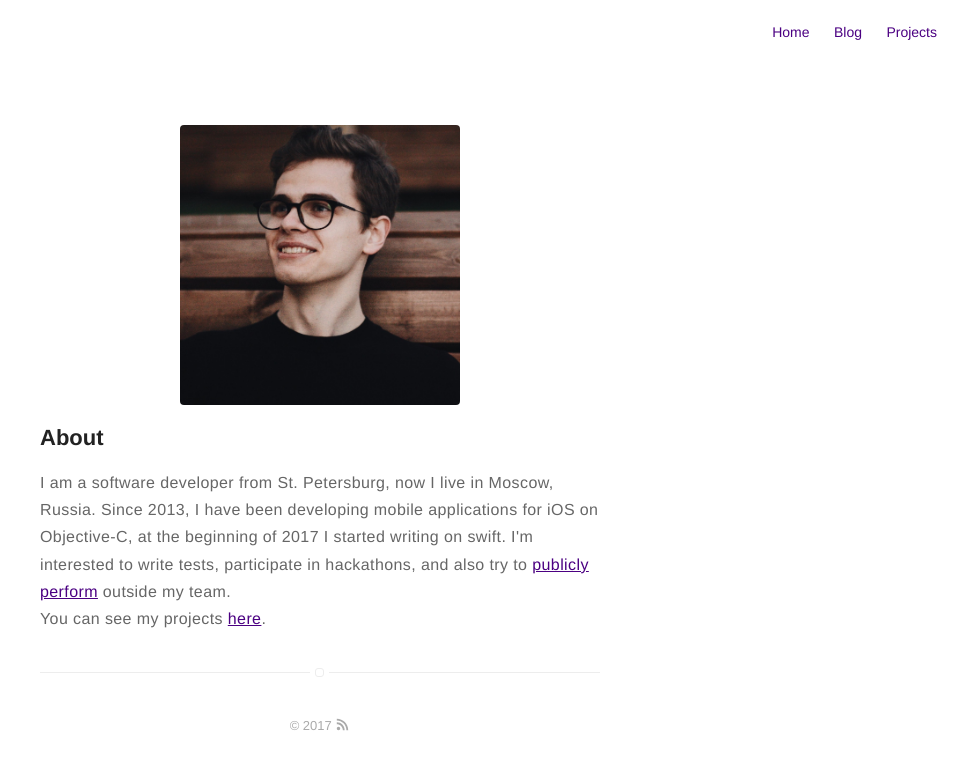
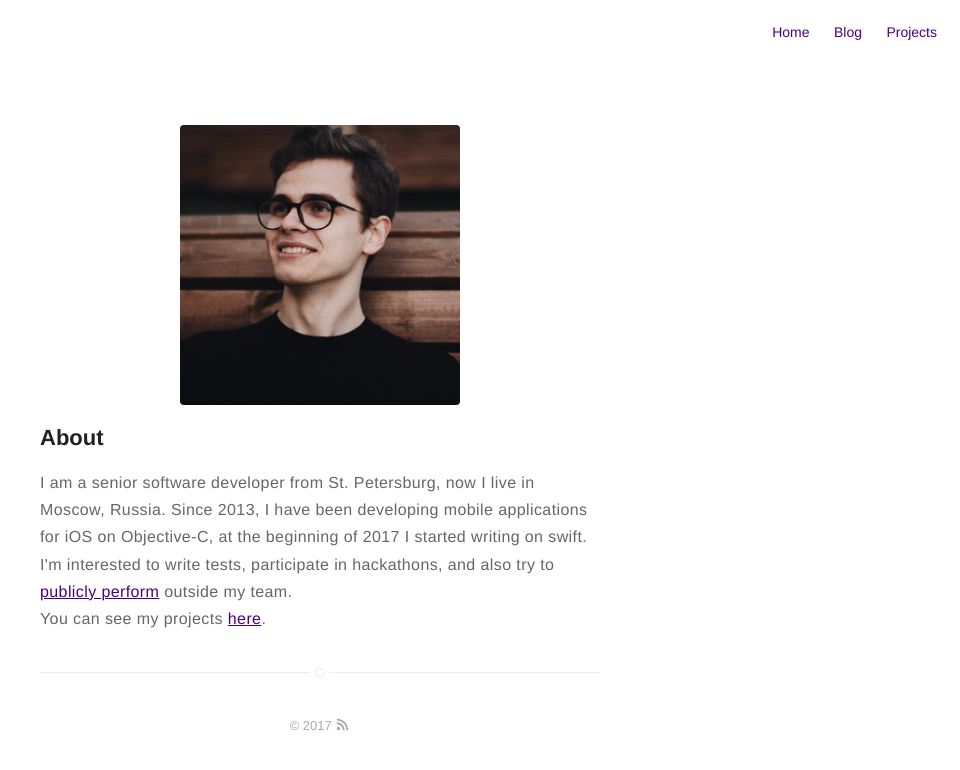
Before and after one commit to khomTima/khomtima.github.io, a Jekyll site: the page built from about.md, in a window 1280 px wide. Shown: the top 770 px of the page, without its empty margins (320-1280 px from the left). Built offline with Jekyll 4.4.1, drawn with Linux system fonts in a browser that asks for light colours.

Commit message:
Update about

```diff
--- a/about.md
+++ b/about.md
@@ -6,7 +6,7 @@ layout: page
 
 <h2>About</h2>
 
-<p>I am a software developer from St. Petersburg, now I live in Moscow, Russia. Since 2013, I have been developing mobile applications for iOS on Objective-C, at the beginning of 2017 I  started writing on swift. I'm interested to write tests, participate in hackathons, and also try to <a href='http://khomutnikov.com/vision/'>publicly perform</a> outside my team.
+<p>I am a senior software developer from St. Petersburg, now I live in Moscow, Russia. Since 2013, I have been developing mobile applications for iOS on Objective-C, at the beginning of 2017 I  started writing on swift. I'm interested to write tests, participate in hackathons, and also try to <a href='http://khomutnikov.com/vision/'>publicly perform</a> outside my team.
 <br/>
 You can see my projects <a href='http://khomutnikov.com/projects/'>here</a>.
 </p>
```
